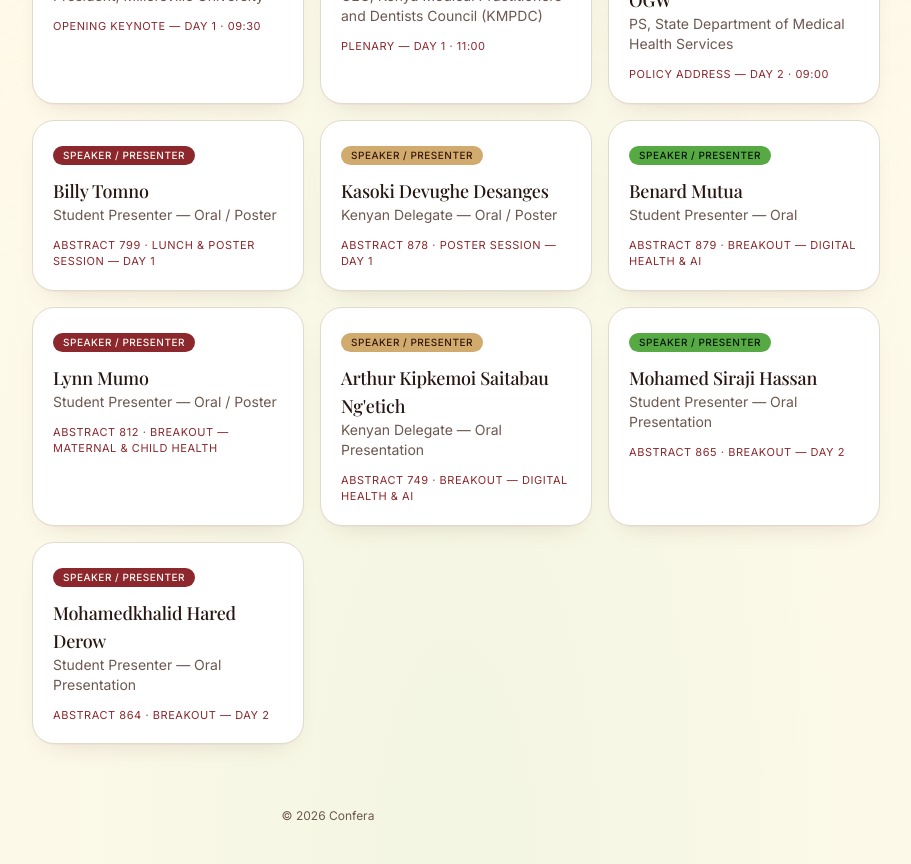
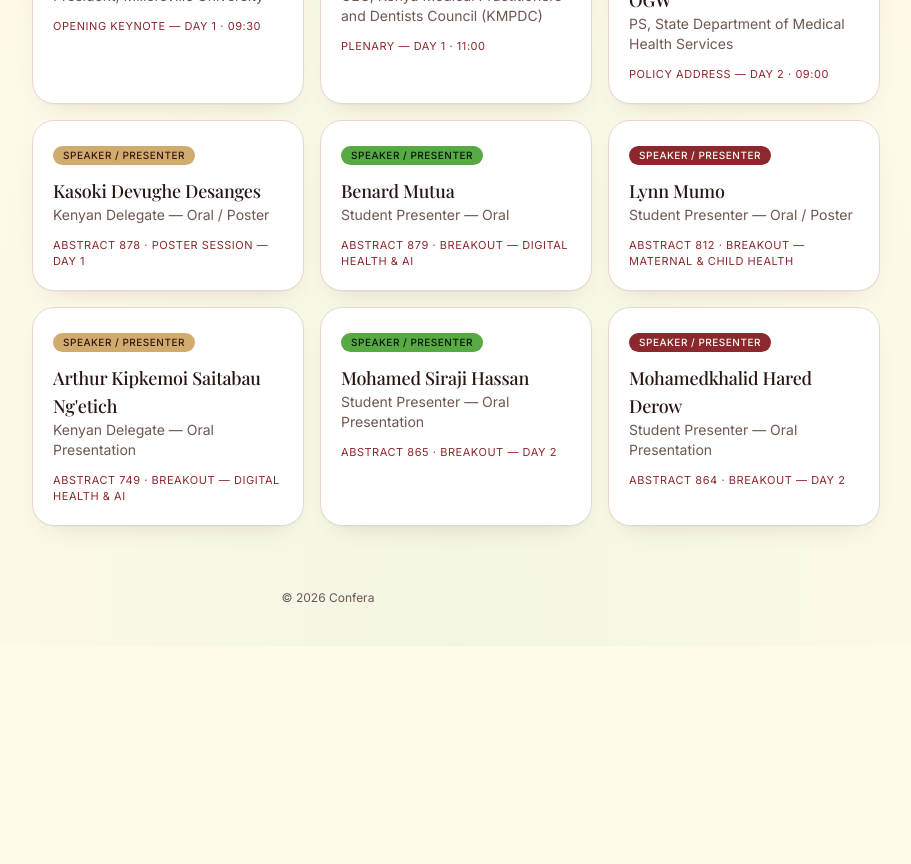
Before and after one commit to DavidSaruni/Confera, a React (Vite) app: page / in a window 1280 px wide. Shown: the part 1260-2124 px from the top of the page, without its empty margins (312-1223 px from the left). After the commit the page ends 1906 px from the top, so only its background shows below. Built offline with nearby package versions, Linux system fonts and the light colour scheme.

Commit message:
update speakers

```diff
--- a/src/data/conference.ts
+++ b/src/data/conference.ts
@@ -76,17 +76,6 @@ export const SPEAKERS: Speaker[] = [
     accent: "forest",
     photo: olugaPhoto,
     photoPosition: "center",
-  },
-  {
-    name: "Billy Tomno",
-    role: "Speaker / Presenter",
-    title: "Student Presenter — Oral / Poster",
-    affiliation: "Kabarak University",
-    session: "Abstract 799 · Lunch & Poster Session — Day 1",
-    bio: "Postgraduate researcher at Kabarak University presenting on strengthening community-based health surveillance in rural Kenya.",
-    accent: "primary",
-    email: "healthconference@kabarak.ac.ke",
-    abstractCode: "799",
   },
   {
     name: "Kasoki Devughe Desanges",
```
